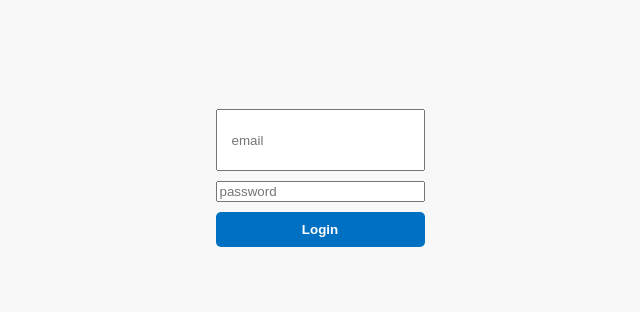
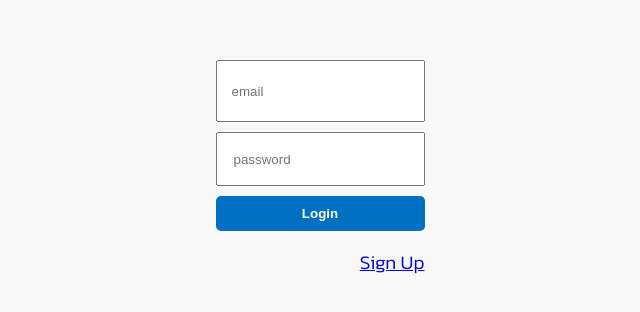
Before and after one commit to kevin-patel9/hotelBooking-backend, a React (Create React App) app in the folder client/: page /login in a window 1280 px wide. Shown: the part 222-534 px from the top of the page, without its empty margins (320-960 px from the left). Built offline with nearby package versions, Linux system fonts and the light colour scheme.

Commit message:
added register page

```diff
--- a/client/src/App.js
+++ b/client/src/App.js
@@ -5,6 +5,7 @@ import { Hotel } from "./pages/Hotel/Hotel";
 import { store } from "./context/SearchContext";
 import { Provider } from "react-redux";
 import Login from "./pages/Login/Login";
+import Register from "./pages/Register/Register";
 
 function App() {
   return (
@@ -16,6 +17,7 @@ function App() {
             <Route path="/hotels" element={<List />} />
             <Route path="/hotels/:id" element={<Hotel />} />
             <Route path="/login" element={<Login />} />
+            <Route path="/register" element={<Register />} />
           </Routes>
         </Router>
       </Provider>
--- a/client/src/components/Navbar/Navbar.css
+++ b/client/src/components/Navbar/Navbar.css
@@ -26,9 +26,11 @@ body{
 }
 
 .btn{
+    font-family: inherit;
+    font-size: 1.2rem;
     margin-left: .6rem;
     border: none;
-    padding: .6rem;
+    padding: .2rem .4rem;
     border-radius: .2rem;
     cursor: pointer;
 }
@@ -40,9 +42,10 @@ body{
 }
 
 .adminBtn{
-        margin: 0  0 .8rem 1rem;
-        border: none;
-        padding: .6rem;
-        border-radius: .2rem;
-        cursor: pointer;
+    background-color: #f0f0f0;
+    padding: .2rem .4rem;
+    border-radius: .2rem;
+    font-size: 1.2rem;
+    text-decoration: none;
+    color: black;
 }
--- a/client/src/components/Navbar/Navbar.jsx
+++ b/client/src/components/Navbar/Navbar.jsx
@@ -25,15 +25,13 @@ export const Navbar = () => {
         <div className="loggedUser">
           <span>{}</span>
             <h4 style={{margin: "0", fontSize: "1.4rem", fontWeight: "normal" }}>{auth.user.username}</h4>
-            <Link to="https://splendorous-gelato-e546d9.netlify.app">
-            <button className="adminBtn">Admin Login</button>
-            </Link>
+            <a href="https://radiant-arithmetic-033c8d.netlify.app" className="adminBtn">Admin Login</a>
             <button onClick={handleLogout} className="btn" >Logout</button>
         </div>
         </>
         ) : (
           <div className="navItems">
-            <button  className="btn">Register</button>
+            <button onClick={() => navigate("/register")} className="btn">Register</button>
             <button onClick={() => navigate("/login")} className="btn">Login</button>
           </div>
         )}
--- a/client/src/context/SearchContext.js
+++ b/client/src/context/SearchContext.js
@@ -56,10 +56,11 @@ const authSlice = createSlice({
     },
       logout: (state, action) => {
         return {
-            user: null,
+            user: localStorage.clear(),
             loading: false,
             error: null
         };
+
     }
 }
 });
--- a/client/src/pages/Login/Login.css
+++ b/client/src/pages/Login/Login.css
@@ -32,3 +32,18 @@
     background-color: #0071c28c;
     cursor: not-allowed;
   }
+
+  .passwordInput{
+    padding-left: 1rem;
+    height: 3rem;
+  }
+
+  .signUpLink{
+    display: flex;
+    justify-content: end;
+    font-size: 1.2rem;
+  }
+
+  .signUpLink>p{
+    margin-top: .4rem;
+  }
--- a/client/src/pages/Login/Login.jsx
+++ b/client/src/pages/Login/Login.jsx
@@ -2,7 +2,7 @@ import "./Login.css";
 import { useDispatch, useSelector } from "react-redux";
 import { useEffect, useState } from "react";
 import { loginFail, loginStart, loginSuccess } from "../../context/SearchContext";
-import { useNavigate } from "react-router-dom";
+import { Link, useNavigate } from "react-router-dom";
 import { axiosInstance } from "../../config";
 
 export const Login = () => {
@@ -58,6 +58,9 @@ export const Login = () => {
           className="passwordInput"
         />
         <button disabled={auth.loading} onClick={handleClick} className="loginBtn"> Login </button>
+        <Link to="/register" className="signUpLink" >
+          <p>Sign Up</p>
+        </Link>
         {auth.error && <span>{auth.error}</span>}
       </div>
     </div>
```
Also changed, not shown: 2 other files (tests, documents, lock files or other folders).
